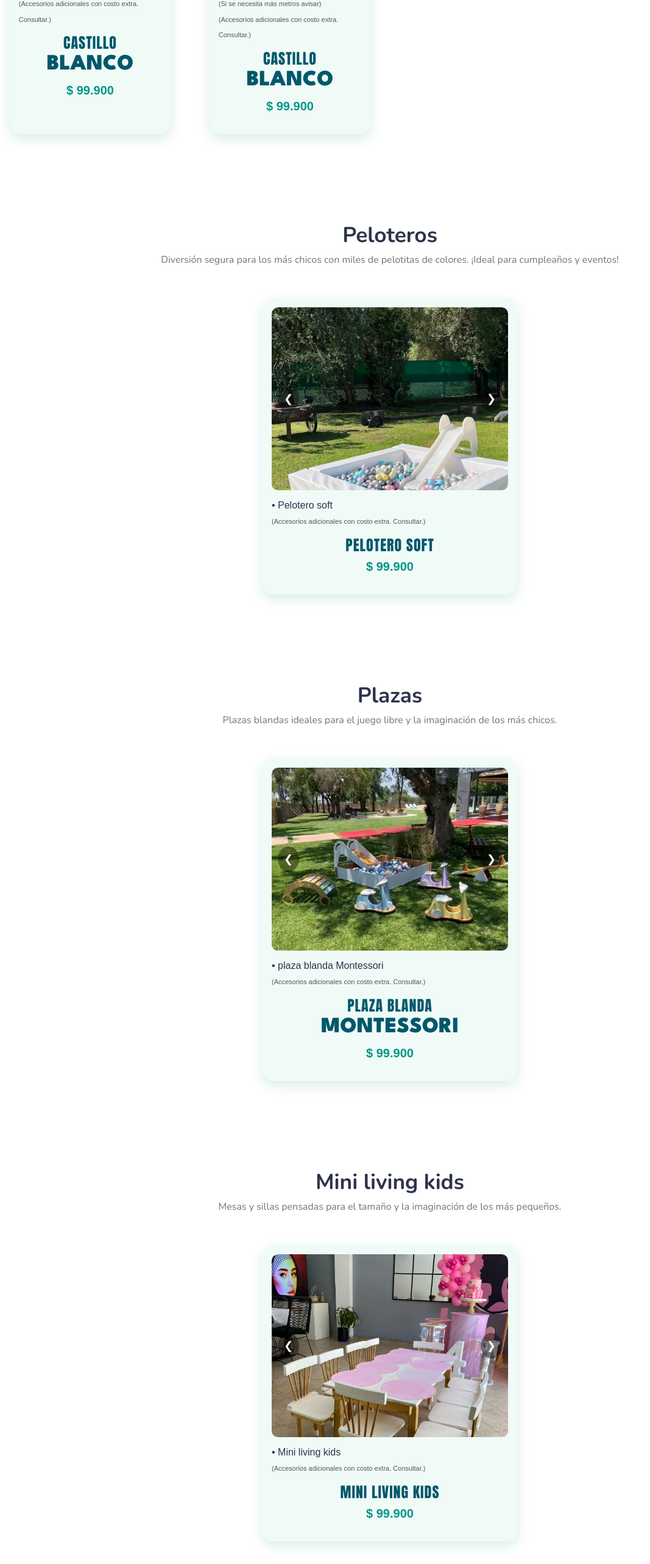
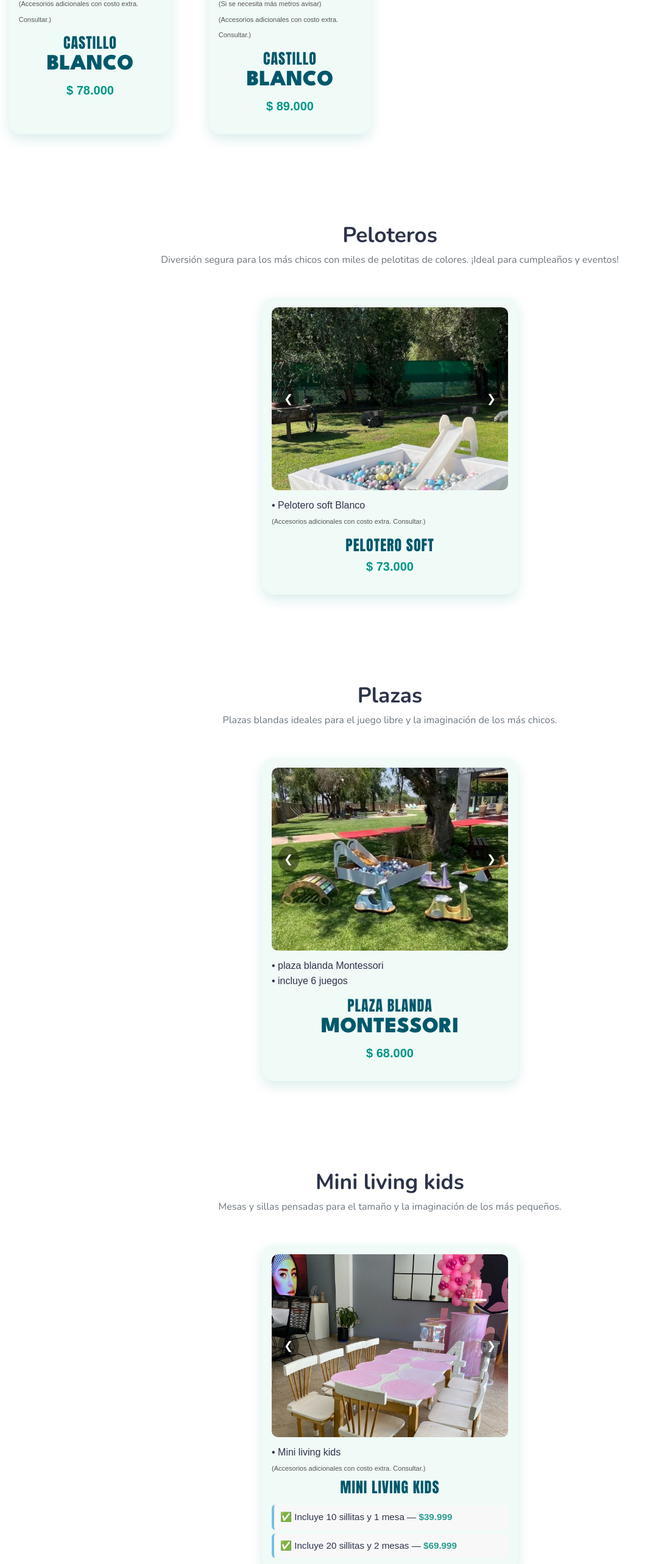
Before and after one commit to diegoolivera/castillo, a plain HTML site: page catalogo.html in a window 1280 px wide. Shown: the part 975-3540 px from the top of the page at 61% size, without its empty margins (0-1067 px from the left). Drawn offline with nearby package versions, Linux system fonts and the light colour scheme.

Commit message:
[ADD] precios

```diff
--- a/catalogo.css
+++ b/catalogo.css
@@ -605,6 +605,26 @@ footer {
   }
 
 
+  .card5-variants {
+    margin: 10px 0 0 0;
+    padding: 0;
+    list-style: none;
+    font-size: 0.95rem;
+  }
+
+  .card5-variants li {
+    margin-bottom: 6px;
+    background-color: #f8f8f8;
+    padding: 8px 10px;
+    border-radius: 6px;
+    border-left: 4px solid #6ec1e4;
+  }
+
+  .card5-variants strong {
+    color: #2a9d8f;
+  }
+
+
 
 
 /* Responsive */
--- a/catalogo.html
+++ b/catalogo.html
@@ -61,6 +61,9 @@
                         <div class="card5-slides">
                             <img src="./img/castilloBlanco/IMG_0071.JPG" alt="Castillo Blanco 1">
                             <img src="./img/castilloBlanco/IMG_0371.JPG" alt="Castillo Blanco 2">
+                            <img src="./img/castilloBlanco/IMG_0089.JPG" alt="Castillo Blanco 2">
+                            <img src="./img/castilloBlanco/IMG_0137.jpg" alt="Castillo Blanco 2">
+                            <img src="./img/castilloBlanco/IMG_0371.JPG" alt="Castillo Blanco 2">
 
                         </div>
                         <button class="prev" onclick="plusSlides(-1)">❮</button>
@@ -80,7 +83,7 @@
                         <div style="margin-top: 10px; line-height: 35px;">
                             <div class="card5-title">CASTILLO</div>
                             <div class="card5-subtitle">BLANCO</div>
-                            <div class="card5-price">$ 99.900</div>
+                            <div class="card5-price">$ 78.000</div>
                         </div>
                     </div>
                 </div>
@@ -91,10 +94,10 @@
                                 alt="Castillo Blanco 1" style="object-fit: revert;  ">
                             <img src="./img/castilloBlancoPremium/EB670C92-0E06-4CA7-A14B-A8D1498CF9FE.jpg"
                                 alt="Castillo Blanco 1" style="object-fit: revert;  ">
-                            <img src="./img/castilloBlancoPremium/IMG_0135.jpg"
-                                alt="Castillo Blanco 1" style="object-fit: revert;  ">
-                            <img src="./img/castilloBlancoPremium/IMG_0444.jpg"
-                                alt="Castillo Blanco 1" style="object-fit: revert;  ">
+                            <img src="./img/castilloBlancoPremium/IMG_0135.jpg" alt="Castillo Blanco 1"
+                                style="object-fit: revert;  ">
+                            <img src="./img/castilloBlancoPremium/IMG_0444.jpg" alt="Castillo Blanco 1"
+                                style="object-fit: revert;  ">
 
                         </div>
                         <button class="prev" onclick="plusSlides(-1)">❮</button>
@@ -115,7 +118,7 @@
                         <div style="margin-top: 10px; line-height: 35px;">
                             <div class="card5-title">CASTILLO</div>
                             <div class="card5-subtitle">BLANCO</div>
-                            <div class="card5-price">$ 99.900</div>
+                            <div class="card5-price">$ 89.000</div>
                         </div>
                     </div>
                 </div>
@@ -127,7 +130,8 @@
         <section id="peloteros" class="productos">
             <div class="container">
                 <h2>Peloteros</h2>
-                <p>Diversión segura para los más chicos con miles de pelotitas de colores. ¡Ideal para cumpleaños y eventos!</p>
+                <p>Diversión segura para los más chicos con miles de pelotitas de colores. ¡Ideal para cumpleaños y
+                    eventos!</p>
             </div>
 
 
@@ -149,7 +153,7 @@
 
                 <div class="card5-content">
                     <ul>
-                        <li>• Pelotero soft</li>
+                        <li>• Pelotero soft Blanco</li>
                         <!-- <li>• Tamaño: 3 x 3 mts.</li>
                         <li>• Motor eléctrico</li> -->
                         <!-- <li>• Se lleva siempre prolongador de 15 mts. <br> -->
@@ -160,7 +164,7 @@
                     <div style="margin-top: 10px; line-height: 35px;">
                         <div class="card5-title">Pelotero soft</div>
                         <!-- <div class="card5-subtitle">BLANCO</div> -->
-                        <div class="card5-price">$ 99.900</div>
+                        <div class="card5-price">$ 73.000</div>
                     </div>
                 </div>
             </div>
@@ -192,17 +196,17 @@
                 <div class="card5-content">
                     <ul>
                         <li>• plaza blanda Montessori</li>
-                        <!-- <li>• Tamaño: 3 x 3 mts.</li>
-                        <li>• Motor eléctrico</li> -->
-                        <!-- <li>• Se lleva siempre prolongador de 15 mts. <br> -->
-                            <!-- <span class="card5-note">(Si se necesita más metros avisar)</span><br> -->
+                        <li>• incluye 6 juegos </li>
+                        <!-- <li>• Motor eléctrico</li>
+                                                <li>• Se lleva siempre prolongador de 15 mts. <br>
+                                                    <span class="card5-note">(Si se necesita más metros avisar)</span><br>
                                                     <span class="card5-note">(Accesorios adicionales con costo extra. Consultar.)</span>
-                        </li>
+                                                </li> -->
                     </ul>
                     <div style="margin-top: 10px; line-height: 35px;">
                         <div class="card5-title">plaza blanda</div>
                         <div class="card5-subtitle">Montessori</div>
-                        <div class="card5-price">$ 99.900</div>
+                        <div class="card5-price">$ 68.000</div>
                     </div>
                 </div>
             </div>
@@ -219,14 +223,12 @@
             <div class="card5-container">
                 <div class="card5-slider">
                   <div class="card5-slides">
-                        <img src="./img/MiniLivingKids/WhatsApp Image 2025-04-16 at 10.36.41 PM (1).jpeg" alt="Castillo Blanco 1">
-                        <img src="./img/MiniLivingKids/WhatsApp Image 2025-04-16 at 10.36.40 PM.jpeg" alt="Castillo Blanco 1">
-                        <img src="./img/MiniLivingKids/WhatsApp Image 2025-04-16 at 10.36.41 PM (2).jpeg" alt="Castillo Blanco 1">
-                        <img src="./img/MiniLivingKids/WhatsApp Image 2025-04-16 at 10.36.41 PM (3).jpeg" alt="Castillo Blanco 1">
-                        <img src="./img/MiniLivingKids/WhatsApp Image 2025-04-16 at 10.36.42 PM (1).jpeg" alt="Castillo Blanco 1">
-                        <img src="./img/MiniLivingKids/WhatsApp Image 2025-04-16 at 10.36.42 PM.jpeg" alt="Castillo Blanco 1">
-
-
+                    <img src="./img/MiniLivingKids/WhatsApp Image 2025-04-16 at 10.36.41 PM (1).jpeg" alt="Mini Living Kids">
+                    <img src="./img/MiniLivingKids/WhatsApp Image 2025-04-16 at 10.36.40 PM.jpeg" alt="Mini Living Kids">
+                    <img src="./img/MiniLivingKids/WhatsApp Image 2025-04-16 at 10.36.41 PM (2).jpeg" alt="Mini Living Kids">
+                    <img src="./img/MiniLivingKids/WhatsApp Image 2025-04-16 at 10.36.41 PM (3).jpeg" alt="Mini Living Kids">
+                    <img src="./img/MiniLivingKids/WhatsApp Image 2025-04-16 at 10.36.42 PM (1).jpeg" alt="Mini Living Kids">
+                    <img src="./img/MiniLivingKids/WhatsApp Image 2025-04-16 at 10.36.42 PM.jpeg" alt="Mini Living Kids">
                   </div>
                   <button class="prev" onclick="plusSlides(-1)">❮</button>
                   <button class="next" onclick="plusSlides(1)">❯</button>
@@ -235,20 +237,19 @@
                 <div class="card5-content">
                   <ul>
                     <li>• Mini living kids</li>
-                        <!-- <li>• Tamaño: 3 x 3 mts.</li>
-                        <li>• Motor eléctrico</li> -->
-                        <!-- <li>• Se lleva siempre prolongador de 15 mts. <br> -->
-                            <!-- <span class="card5-note">(Si se necesita más metros avisar)</span><br> -->
                     <span class="card5-note">(Accesorios adicionales con costo extra. Consultar.)</span>
-                        </li>
                   </ul>
-                    <div style="margin-top: 10px; line-height: 35px;">
+
+                  <div class="card5-prices">
                     <div class="card5-title">Mini living kids</div>
-                        <!-- <div class="card5-subtitle">BLANCO</div> -->
-                        <div class="card5-price">$ 99.900</div>
+                    <ul class="card5-variants">
+                      <li>✅ Incluye 10 sillitas y 1 mesa — <strong>$39.999</strong></li>
+                      <li>✅ Incluye 20 sillitas y 2 mesas — <strong>$69.999</strong></li>
+                    </ul>
                   </div>
                 </div>
               </div>
+
 
         </section>
 
```
Also changed, not shown: reserva.html (+1 -1 lines), img/MiniLivingKids/IMG_0549.JPG (added), img/MiniLivingKids/IMG_0550.JPG (added), img/castillo2.png (deleted), img/castilloBlanco/IMG_0089.JPG (added), img/momentosFelices.jpeg (deleted), 1 other file. Lines whose indentation alone changed are shown as unchanged.
